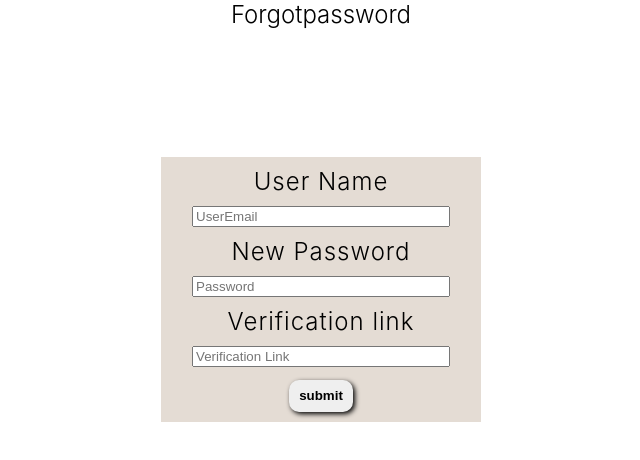
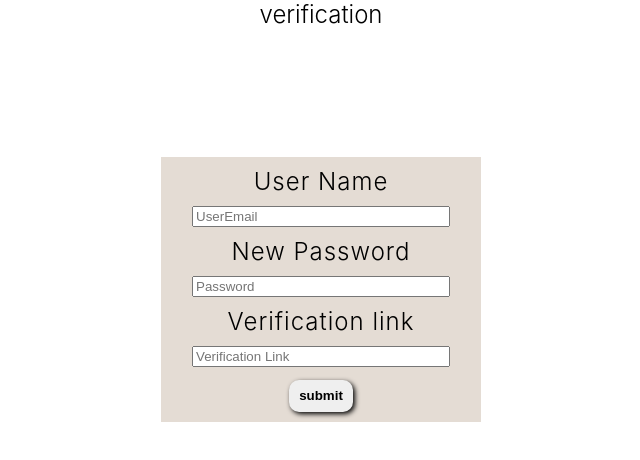
Before and after one commit to vengateshwaranRajamanickam/B45-React, a React (Create React App) app: page /verification in a window 1280 px wide. Shown: the top 460 px of the page, without its empty margins (319-959 px from the left). Built offline with nearby package versions, Linux system fonts and the light colour scheme.

Commit message:
small change

```diff
--- a/src/Component/Home.js
+++ b/src/Component/Home.js
@@ -6,7 +6,7 @@ export default function Home(){
         <Container>
 <h3>user login system</h3>
 <Link to="/login">login page</Link><br></br>
-<Link to="/sign">sign page</Link><br></br>
+<Link to="/signup">signup page</Link><br></br>
 <Link to="/forgotpassword">forgot page</Link><br></br>
 <Link to="/verification">verification page</Link><br></br>
 </Container>
--- a/src/Component/Verification.js
+++ b/src/Component/Verification.js
@@ -37,7 +37,7 @@ export default function Forgotpassword() {
         .catch(err => toast.error(`${err.message}`))
     }
     return (
-        <div className='pagetitle'>Forgotpassword
+        <div className='pagetitle'>verification
             <Container className="home">
                 <Formik
                     initialValues={{
```
